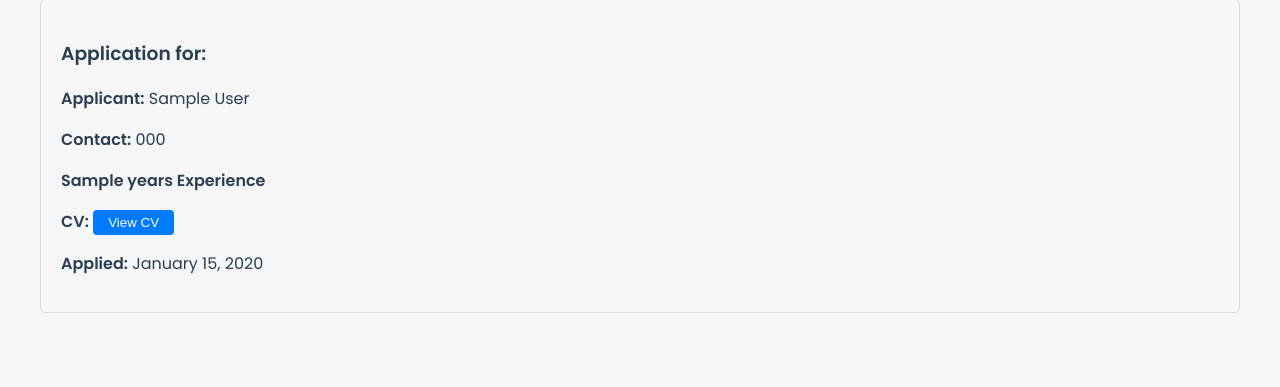
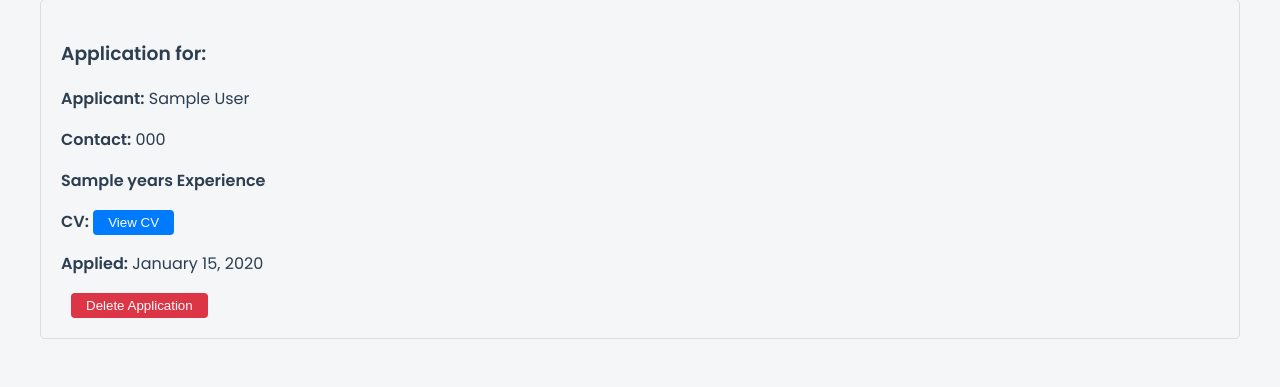
Before and after one commit to AzizullahDarmani/AI_Powered_Resume_Analyzer, a Django app: page /accounts/applications/ in a window 1280 px wide. Shown: the part 155-542 px from the top of the page. Run offline with Django 5.2, Linux system fonts and the light colour scheme; a user stored in the database is signed in; tables that the repository leaves empty hold one stand-in row (values such as "Sample post"); parts of the project's set-up code (start-up, migrations or seed data) failed here and were passed over; some libraries are stand-ins or nearby versions.

Commit message:
Assistant checkpoint: Add delete functionality for job applications
Assistant generated file changes:
- accounts/views.py: Add delete_application view
- accounts/urls.py: Add delete_application URL
- accounts/templates/accounts/applications_list.html: Add delete button, Add delete button styles

---

User prompt:

/accounts/applications/
please add the delete button for the Job applications in the following page

Replit-Commit-Author: Assistant
Replit-Commit-Session-Id: 0411cb77-4424-4415-a595-fc67fea6358b

```diff
--- a/accounts/templates/accounts/applications_list.html
+++ b/accounts/templates/accounts/applications_list.html
@@ -11,6 +11,10 @@
                 <p><strong>{{ application.experience }} years Experience</strong></p>
                 <p><strong>CV:</strong> <button onclick="window.open('{{ application.cv.url }}', '_blank')" class="view-cv-btn">View CV</button></p>
                 <p><strong>Applied:</strong> {{ application.created_at|date:"F d, Y" }}</p>
+                <form method="POST" action="{% url 'delete_application' application.id %}" style="display: inline;" onsubmit="return confirm('Are you sure you want to delete this application?');">
+                    {% csrf_token %}
+                    <button type="submit" class="delete-btn">Delete Application</button>
+                </form>
             </div>
         {% empty %}
             <p>No applications yet.</p>
@@ -39,5 +43,17 @@
         .view-cv-btn:hover {
             background-color: #0056b3;
         }
+        .delete-btn {
+            background-color: #dc3545;
+            color: white;
+            border: none;
+            padding: 5px 15px;
+            border-radius: 4px;
+            cursor: pointer;
+            margin-left: 10px;
+        }
+        .delete-btn:hover {
+            background-color: #c82333;
+        }
     </style>
 {% endblock %}
--- a/accounts/urls.py
+++ b/accounts/urls.py
@@ -24,6 +24,7 @@ urlpatterns = [
     path('clear-matches/', views.clear_matches, name='clear_matches'),
     path('jobs/<int:job_id>/apply/', views.apply_job, name='apply_job'),
     path('applications/', views.applications_list, name='applications_list'),
+    path('applications/<int:application_id>/delete/', views.delete_application, name='delete_application'),
     path('password-reset/',
          auth_views.PasswordResetView.as_view(template_name='accounts/password_reset.html'),
          name='password_reset'),
--- a/accounts/views.py
+++ b/accounts/views.py
@@ -548,3 +548,12 @@ def clear_matches(request):
     Resume.objects.filter(user=request.user).delete()
     messages.success(request, 'CV analysis and matches cleared successfully!')
     return redirect('profile')
+
+@login_required
+def delete_application(request, application_id):
+    if not request.user.is_superuser:
+        return redirect('jobs')
+    application = get_object_or_404(JobApplication, id=application_id)
+    application.delete()
+    messages.success(request, 'Application deleted successfully!')
+    return redirect('applications_list')
```
